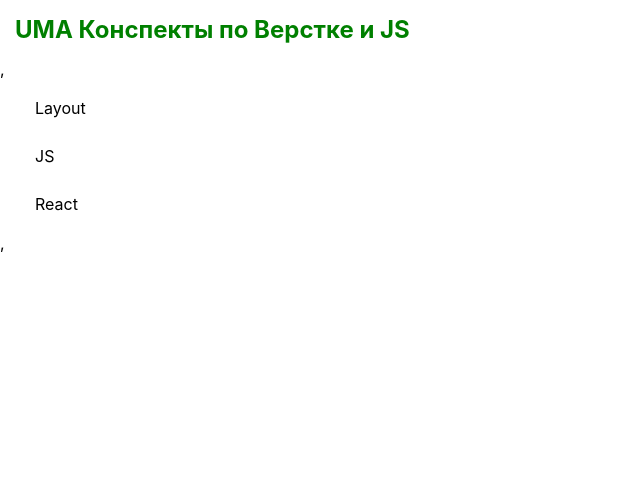
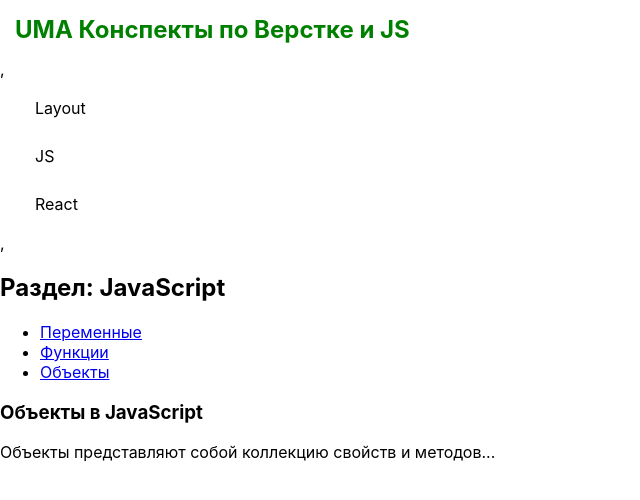
Before and after one commit to UMAtaullin/MyNotes, a React (Create React App) app: page /js/objects in a window 1280 px wide. Shown: the top 500 px of the page, without its empty margins (0-640 px from the left). Built offline with nearby package versions, Linux system fonts and the light colour scheme.

Commit message:
refactor: fixing routing routes
- set up absolute paths for transitions between topics
- deleted comments in index.html

```diff
--- a/public/index.html
+++ b/public/index.html
@@ -9,36 +9,11 @@
       name="description"
       content="Web site created using create-react-app"
     />
-    <link rel="apple-touch-icon" href="%PUBLIC_URL%/logo192.png" />
-    <!--
-      manifest.json provides metadata used when your web app is installed on a
-      user's mobile device or desktop. See https://developers.google.com/web/fundamentals/web-app-manifest/
-    -->
-    <link rel="manifest" href="%PUBLIC_URL%/manifest.json" />
-    <!--
-      Notice the use of %PUBLIC_URL% in the tags above.
-      It will be replaced with the URL of the `public` folder during the build.
-      Only files inside the `public` folder can be referenced from the HTML.
-
-      Unlike "/favicon.ico" or "favicon.ico", "%PUBLIC_URL%/favicon.ico" will
-      work correctly both with client-side routing and a non-root public URL.
-      Learn how to configure a non-root public URL by running `npm run build`.
-    -->
     <title>React App</title>
   </head>
 
   <body>
     <noscript>You need to enable JavaScript to run this app.</noscript>
     <div id="root"></div>
-    <!--
-      This HTML file is a template.
-      If you open it directly in the browser, you will see an empty page.
-
-      You can add webfonts, meta tags, or analytics to this file.
-      The build step will place the bundled scripts into the <body> tag.
-
-      To begin the development, run `npm start` or `yarn start`.
-      To create a production bundle, use `npm run build` or `yarn build`.
-    -->
   </body>
 </html>
--- a/src/components/Contents/Contents.jsx
+++ b/src/components/Contents/Contents.jsx
@@ -8,8 +8,8 @@
   return (
     <main>
       <Routes>
-        <Route path='/layout' element={<Layout/>} />
-        <Route path='/js' element={<JS/>} />
+        <Route path='/layout/' element={<Layout/>} />
+        <Route path='/js/*' element={<JS/>} />
         {/* <Route path='/react' element={<ReactComp />} /> */}
       </Routes>
     </main>
--- a/src/components/Contents/JS/JS.jsx
+++ b/src/components/Contents/JS/JS.jsx
@@ -12,21 +12,21 @@
       <nav>
         <ul>
           <li>
-            <NavLink to='variables'>Переменные</NavLink>
+            <NavLink to='/js/variables/'>Переменные</NavLink>
           </li>
           <li>
-            <NavLink to='functions'>Функции</NavLink>
+            <NavLink to='/js/functions/'>Функции</NavLink>
           </li>
           <li>
-            <NavLink to='objects'>Объекты</NavLink>
+            <NavLink to='/js/objects/'>Объекты</NavLink>
           </li>
         </ul>
       </nav>
 
       <Routes>
-        <Route path='variables' element={<Variables/>} />
-        <Route path='functions' element={<Functions/>} />
-        <Route path='objects' element={<Objects/>} />
+        <Route path='/variables/' element={<Variables/>} />
+        <Route path='/functions/' element={<Functions/>} />
+        <Route path='/objects/' element={<Objects/>} />
       </Routes>
     </div>
   )
```
